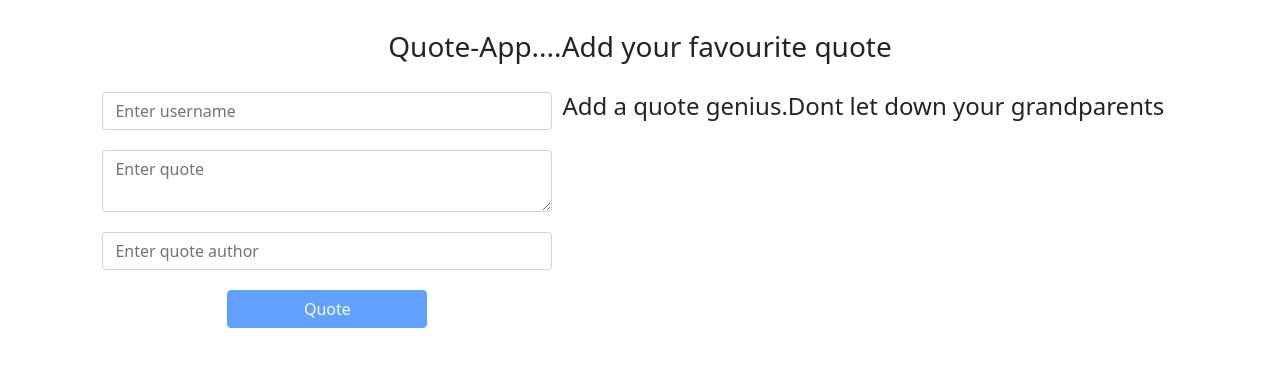
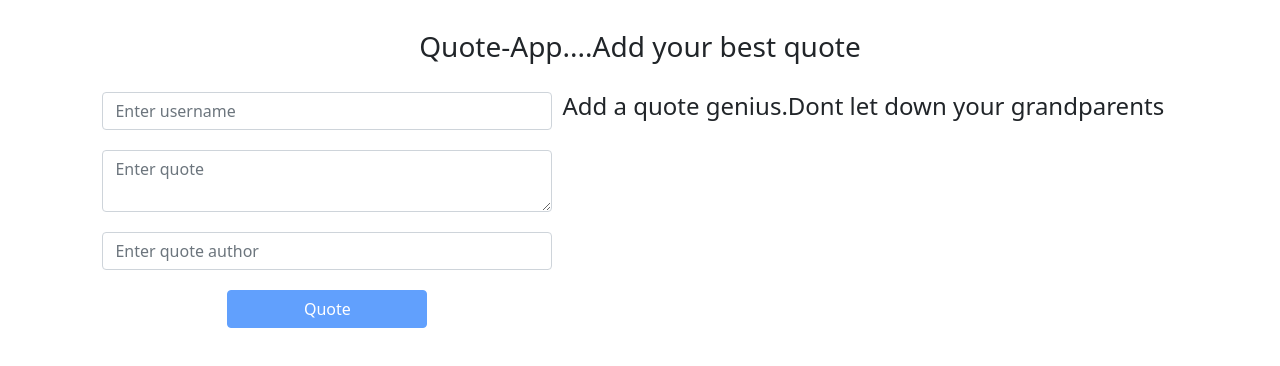
Before and after one commit to Joshua-Barawa/Angular-IP1, an Angular app: page / in a window 1280 px wide. Shown: the top 366 px of the page. Built offline with nearby package versions, Linux system fonts and the light colour scheme.

Commit message:
changed the heading

```diff
--- a/package.json
+++ b/package.json
@@ -18,7 +18,9 @@
     "@angular/platform-browser": "~13.1.0",
     "@angular/platform-browser-dynamic": "~13.1.0",
     "@angular/router": "~13.1.0",
+    "angular-cli-ghpages": "^1.0.0",
     "bootstrap": "^5.1.3",
+    "ngx-webstorage": "^9.0.0",
     "popper": "^1.0.1",
     "rxjs": "~7.4.0",
     "tslib": "^2.3.0",
--- a/src/app/app.component.ts
+++ b/src/app/app.component.ts
@@ -6,5 +6,5 @@ import { Component } from '@angular/core';
   styleUrls: ['./app.component.css']
 })
 export class AppComponent {
-  title = ' Quote-App....Add your favourite quote';
+  title = ' Quote-App....Add your best quote';
 }
--- a/src/app/quote-form/quote-form.component.ts
+++ b/src/app/quote-form/quote-form.component.ts
@@ -14,20 +14,16 @@ export class QuoteFormComponent implements OnInit {
   public username!:string;
   public quot!: string;
   public authors!: string;
- public votes:number = 0;
-submmitng = false;
+  public votes:number = 0;
+  submmitng = false;
 
 onSubmit(){
   this.submmitng = true;
 }
 
-
   addQuote(){
       this.quotes.push(new Quote(this.username, this.quot, this.authors, new Date(), this.votes));
-      sessionStorage.setItem('quotes', JSON.stringify(this.quotes))
-      console.log(this.quotes);
   }
-
 
   constructor() { }
 
--- a/src/app/quote/quote.component.ts
+++ b/src/app/quote/quote.component.ts
@@ -10,18 +10,18 @@ export class QuoteComponent implements OnInit {
 
   @Input() quotes!:Quote[];
 
+  constructor() {}
 
-  constructor() {}
 
   handleUpVote(index:number){
     this.quotes[index].votes = this.quotes[index].votes + 1;
-    console.log(index)
+
   }
 
   handleDownVote(index:number){
     if(this.quotes[index].votes > 0){
       this.quotes[index].votes = this.quotes[index].votes - 1;
-      console.log(index)
+
     }
     else{
       this.quotes[index].votes = 0;
```
Also changed, not shown: 1 other file (tests, documents, lock files or other folders).
